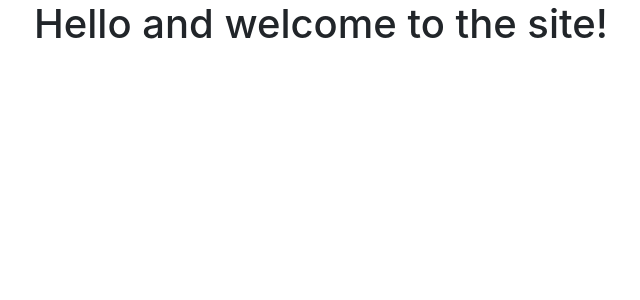
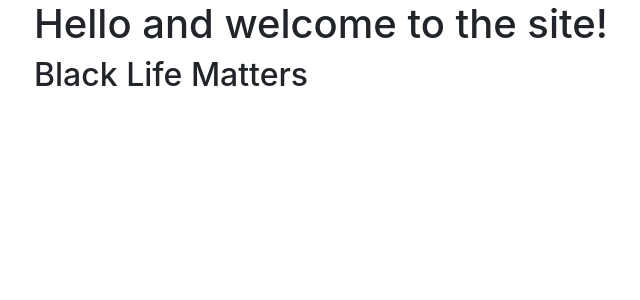
Before and after one commit to Mikeum92/django-deployment-example, a Django app: template learning_templates/basic_app/templates/basic_app/index.html in a window 1280 px wide. Shown: the part 56-356 px from the top of the page, without its empty margins (51-691 px from the left). Run offline with Django 3.2, Linux system fonts and the light colour scheme; the template is opened without the code that fills it, so the values that code supplies are empty; some libraries are stand-ins or nearby versions.

Commit message:
index.html updated

```diff
--- a/learning_templates/basic_app/templates/basic_app/index.html
+++ b/learning_templates/basic_app/templates/basic_app/index.html
@@ -8,4 +8,5 @@
       <!-- filter -->
     <h1>{{ text|cutout:"hello" }}</h1>
     <h1>{{ number|add:99 }}</h1>
+    <h2>Black Life Matters</h2>
     {% endblock %}
```
